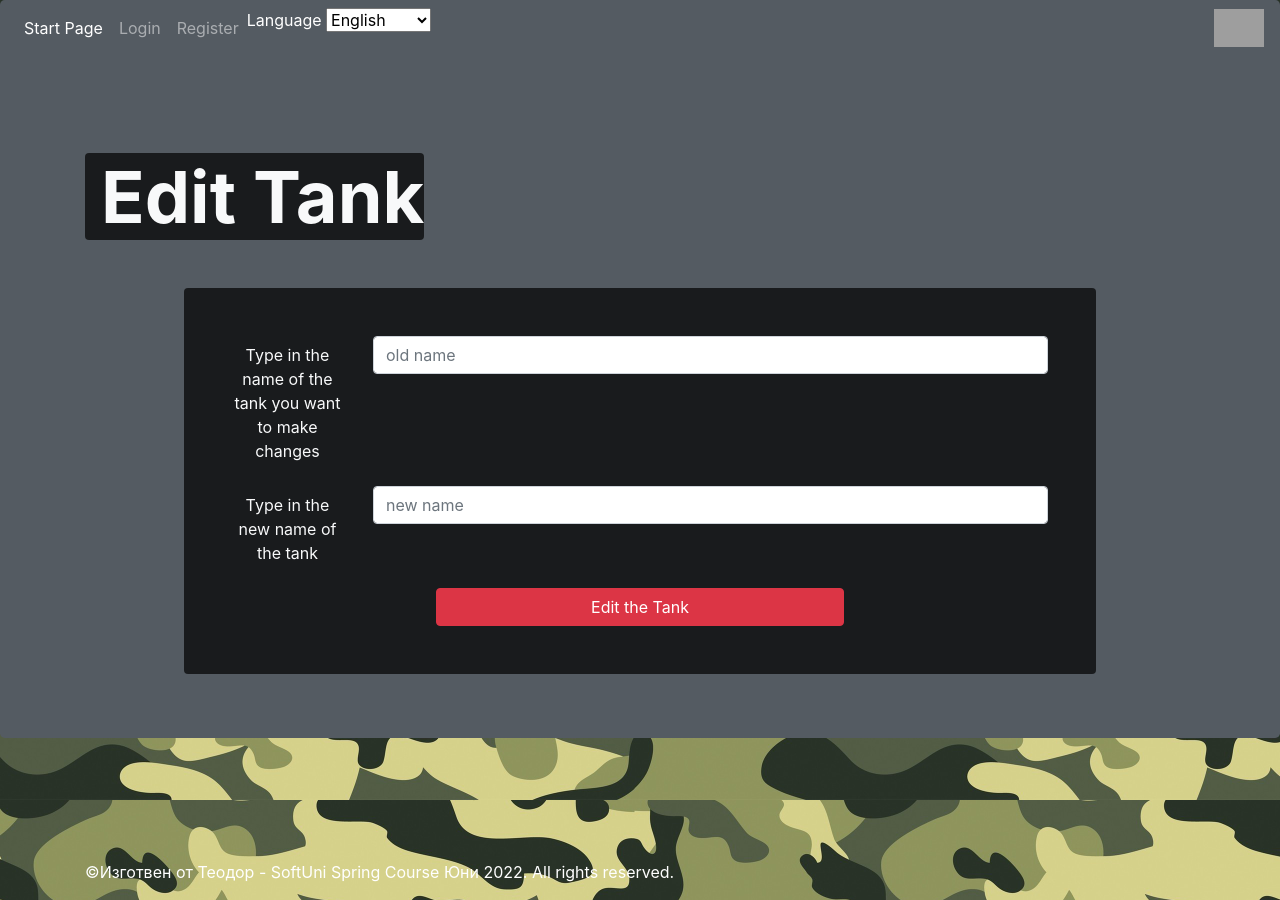
After one commit to tedkouuu/World_Of_Tanks, a Spring app: page /user-tank-edit in a window 1280 px wide. The commit adds this page. Run offline with Thymeleaf, Linux system fonts and the light colour scheme; the template is opened without the code that fills it, so the values that code supplies are empty; some of the project's set-up classes (security, data sources, template engines, error pages and the like) are left out, and stand-ins take their place; grey boxes are pictures that could not be loaded.

Commit message:
The User With User Role can now change the name of HIS tanks :-)

```diff
--- a/src/main/java/com/example/world_of_tanks/configuration/SecurityConfiguration.java
+++ b/src/main/java/com/example/world_of_tanks/configuration/SecurityConfiguration.java
@@ -37,6 +37,8 @@ public class SecurityConfiguration {
                 // everyone can login and register
                         antMatchers("/", "/users/login", "/users/register").permitAll().
                 antMatchers("/tanks/battle").authenticated().
+                antMatchers("/users/tank/edit").hasRole(UserRoleEnum.USER.name()).
+                antMatchers("/user/role/tank/edit").hasRole(UserRoleEnum.USER.name()).
                 // pages available only for admins
                         antMatchers("/pages/admins", "/tanks/add", "/tank/edit", "/tank/delete", "/users/edit", "/users/delete").hasRole(UserRoleEnum.ADMIN.name()).
                 // all other pages are available for logger in users
--- a/src/main/resources/templates/fragments/navigation.html
+++ b/src/main/resources/templates/fragments/navigation.html
@@ -8,7 +8,7 @@
             <th:block>
 
                 <li class="nav-item active" sec:authorize="isAnonymous()">
-                    <a class="nav-link" th:text="#{navbar_home}"  href="/">Home</a>
+                    <a class="nav-link" th:text="#{navbar_home}" href="/">Home</a>
                 </li>
                 <li class="nav-item" sec:authorize="isAnonymous()">
                     <a class="nav-link" th:text="#{navbar_login}" href="/users/login">Login</a>
@@ -28,7 +28,7 @@
                             !
                         </div>
                         <form th:action="@{/users/logout}" th:method="post">
-                            <input class="btn btn-link nav-link"  type="submit" value="Logout">
+                            <input class="btn btn-link nav-link" type="submit" value="Logout">
                         </form>
                     </div>
                 </li>
@@ -42,6 +42,7 @@
                     <a class="nav-link" th:text="#{navbar_edit_users}" href="/users/edit">Edit Users</a>
                 </li>
 
+
                 <li class="nav-item" sec:authorize="hasRole('ADMIN')">
                     <a class="nav-link" th:text="#{navbar_delete_users}" href="/users/delete">Delete Users</a>
                 </li>
@@ -52,6 +53,11 @@
 
                 <li class="nav-item" sec:authorize="hasRole('ADMIN')">
                     <a class="nav-link" th:text="#{navbar_edit_tank}" href="/tank/edit">Edit Tanks</a>
+                </li>
+
+
+                <li class="nav-item" sec:authorize="hasRole('USER')">
+                    <a class="nav-link" th:text="#{navbar_edit_tank}" href="/user/role/tank/edit">Edit Tanks</a>
                 </li>
 
                 <li class="nav-item" sec:authorize="hasRole('ADMIN')">
--- /dev/null
+++ b/src/main/resources/templates/user-tank-edit.html
@@ -0,0 +1,63 @@
+<!DOCTYPE html>
+<html lang="en" xmlns:th="http://www.thymeleaf.org">
+<head>
+
+    <title>World_Of_Tanks Application</title>
+
+    <th:block th:include="~{fragments/head}"/>
+
+</head>
+<body class="body-main">
+<header th:include="fragments/navigation">
+
+</header>
+<main role="main">
+    <div class="jumbotron">
+        <div class="container text-light ">
+            <h1 class="display-3 ">
+                <strong class="bg-blur rounded border-white pl-3 font-weight-bold">Edit Tank</strong></h1>
+        </div>
+        <div class="container bg-blur rounded p-5 mt-5 w-75">
+            <form th:action="@{/user/role/tank/edit}"
+                  th:method="post"
+                  th:object="${editUserTankDTO}"
+
+                  class=" text-center text-light">
+                <div class="form-group row">
+                    <label for="name" class="col-sm-2 col-form-label">Type in the name of the tank you want to make
+                        changes</label>
+                    <div class="col-sm-10">
+                        <input type="text"
+                               th:field="*{oldName}"
+                               th:errorclass="is-invalid"
+                               class="form-control" id="name"
+                               aria-describedby="nameHelpInline" placeholder="old name">
+                        <small id="oldNameHelpInline" class="bg-danger text-light rounded invalid-feedback">
+                            Old name must be between 2 and 10 characters.
+                        </small>
+                    </div>
+                </div>
+
+                <div class="form-group row">
+                    <label for="name" class="col-sm-2 col-form-label">Type in the new name of the tank
+                    </label>
+                    <div class="col-sm-10">
+                        <input type="text"
+                               th:field="*{newName}"
+                               th:errorclass="is-invalid"
+                               class="form-control" id="newName"
+                               aria-describedby="newNameHelpInline" placeholder="new name">
+                        <small id="newNameHelpInline" class="bg-danger text-light rounded invalid-feedback">
+                            The new name must be between 2 and 10 characters.
+                        </small>
+                    </div>
+                </div>
+
+                <button type="submit" class="btn btn-danger w-50">Edit the Tank</button>
+            </form>
+        </div>
+    </div>
+</main>
+<th:block th:include="~{/fragments/footer}"/>
+</body>
+</html>
```
Also changed, not shown: src/main/java/com/example/world_of_tanks/models/dto/EditUserTankDTO.java (added, +34 -0 lines), src/main/java/com/example/world_of_tanks/services/TankService.java (+27 -4 lines), src/main/java/com/example/world_of_tanks/web/TankController.java (+28 -2 lines).
